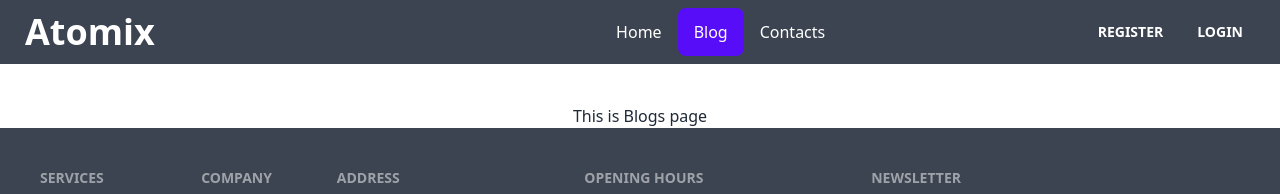
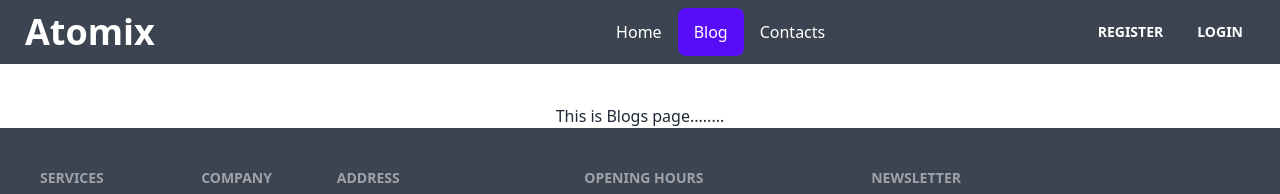
Before and after one commit to sarker-badhon/Atomix_Restaurnt_chef_client_complete_projects, a React (Vite) app: page /blog in a window 1280 px wide. Shown: the top 194 px of the page. Built offline with nearby package versions, Linux system fonts and the light colour scheme; no server answers.

Commit message:
blog page added

```diff
--- a/src/components/Blog.jsx
+++ b/src/components/Blog.jsx
@@ -3,7 +3,7 @@ import React from 'react';
 const Blog = () => {
     return (
         <div>
-          <h2 className='text-center mt-10'>This is Blogs page</h2>
+          <h2 className='text-center mt-10'>This is Blogs page........</h2>
         </div>
     );
 };
```
